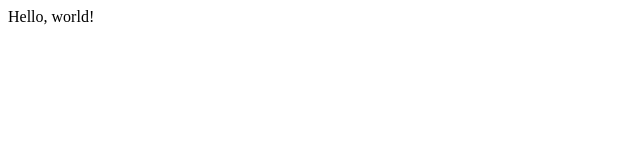
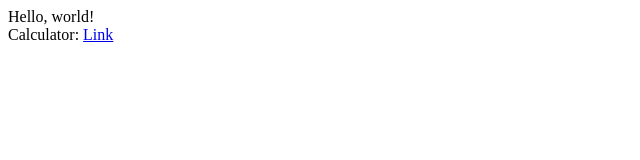
Before and after one commit to tdelv/tdelv.github.io, a plain HTML site: page index.html in a window 1280 px wide. Shown: the whole page, without its empty margins (0-640 px from the left). Drawn offline with Linux system fonts and the light colour scheme.

Commit message:
Added link to calculator.

```diff
--- a/index.html
+++ b/index.html
@@ -1,5 +1,6 @@
 <html>
     <body>
-        Hello, world!
+        Hello, world!<br>
+        Calculator: <a href="productivity_calculator.html">Link</a>
     </body>
 </html>
```
